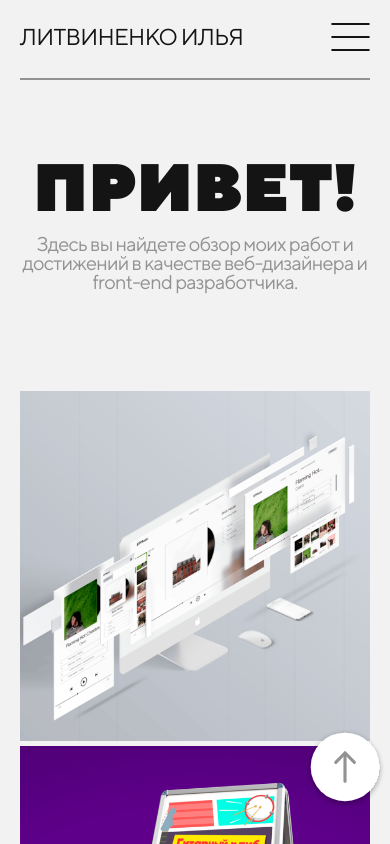
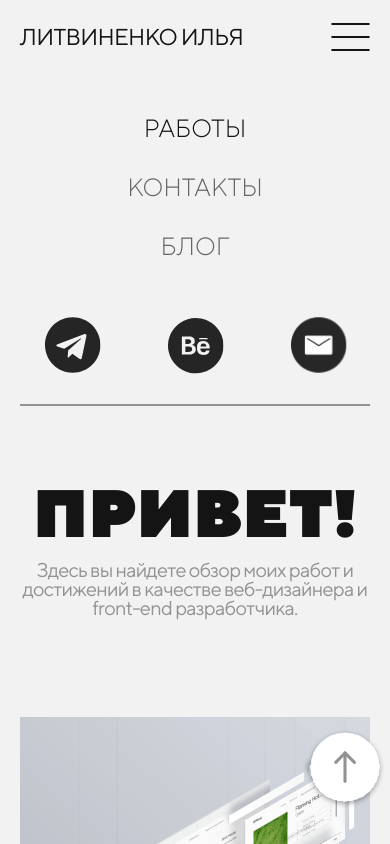
Before and after one commit to ILIAlit/Portfolio, a React (Create React App) app: page / in a window 390 px wide. Both pictures are taken after a click on the element 350 px from the left and 37 px from the top of the page. Shown: the top 844 px of the page. Built offline with nearby package versions, Linux system fonts and the light colour scheme.

Commit message:
add toggle menu

```diff
--- a/src/components/header/Header.js
+++ b/src/components/header/Header.js
@@ -2,11 +2,19 @@ import telegramIcon from "./../../IMG/icon-telegram.svg";
 import behanceIcon from "./../../IMG/icon-behance.svg";
 import imailIcon from "./../../IMG/icon-email.svg";
 
-import { NavLink } from "react-router-dom";
+import { NavLink, useLocation } from "react-router-dom";
+import { useState } from "react";
+import { useEffect } from "react";
 
 import "./style.css";
 
 const Header = () => {
+    const [toggle, setToggle] = useState(false);
+
+    const path = useLocation();
+    useEffect(() => {
+        setToggle(false);
+    }, [path]);
 
     const activeLink = "header__menu-link header__menu-link-select";
     const normalLink = "header__menu-link";
@@ -25,7 +33,7 @@ const Header = () => {
                 </div>
                 <div className="header__title">
                         <h3><NavLink to="/">Литвиненко Илья</NavLink></h3>
-                    <div className="header__menu-modile-burger">
+                    <div onClick={() => {setToggle(!toggle)}} className="header__menu-modile-burger">
                         <div className="header__menu-modile-burger-item"></div>
                         <div className="header__menu-modile-burger-item"></div>
                         <div className="header__menu-modile-burger-item"></div>
@@ -43,7 +51,8 @@ const Header = () => {
                     </div>
                 </div>
             </div>
-            <div className="header__menu-modile-body _container">
+            {toggle && (
+                <div className="header__menu-modile-body _container">
                 <div className="header__menu-links mobile">
                     <nav>
                         <ul>
@@ -65,6 +74,8 @@ const Header = () => {
                     </div>
                 </div>
             </div>
+            )}
+
             <div className="header__line-blok"></div>
         </header>
     );
--- a/src/components/header/style.css
+++ b/src/components/header/style.css
@@ -44,6 +44,8 @@
   line-height: 19px;
   text-transform: uppercase;
   font-family: TT-Norms-Light;
+  gap: 40px;
+  align-items: center;
 }
 
 .header .icons {
@@ -51,9 +53,7 @@
   justify-content: flex-end;
 }
 
-.header__menu-link:nth-child(2) {
-  margin: 0 40px;
-}
+
 
 .header__title {
   display: flex;
@@ -85,12 +85,13 @@
 }
 
 .header__menu-modile-body {
-  display: none;
+  display: flex;
   position: relative;
   width: 100%;
   height: auto;
   flex-direction: column;
-  padding: 40px;
+  padding: 65px 40px 40px 40px;
+  transition: opacity 0.5s ease 0s;
 }
 
 @media(max-width: 1200px) {
@@ -153,7 +154,6 @@
 @media(max-width: 630px) {
   .header__menu-links.mobile ul {
     flex-direction: column;
-    gap: 30px;
   }
 
   .icons.mobile {
@@ -193,3 +193,9 @@
     color: var(--text-color);
   }
 }
+
+@media(min-width: 1201px) {
+  .header__menu-modile-body{
+    display: none;
+  }
+}
```
